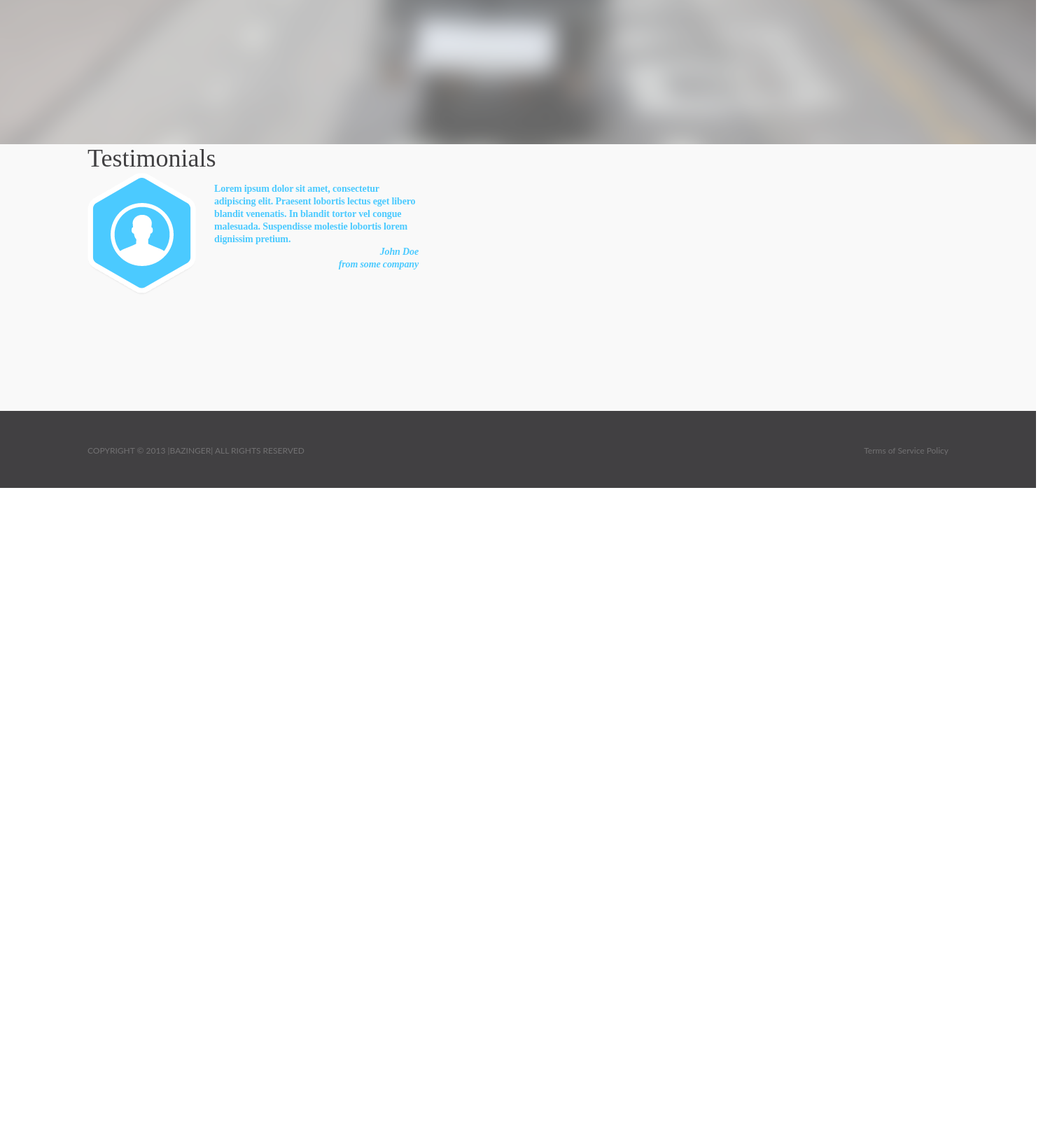
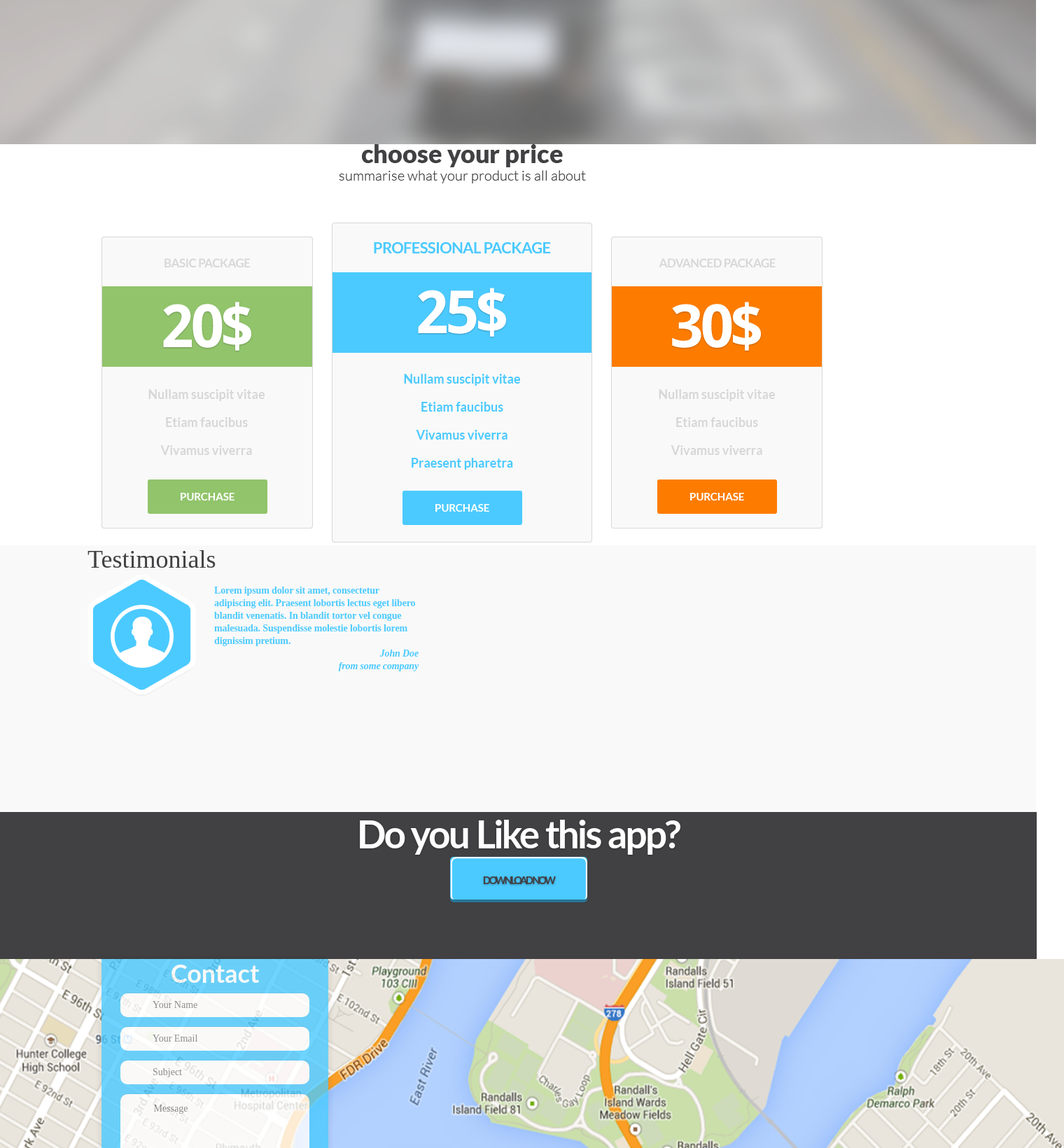
Before and after one commit to vladsaraykin/LandingPage, a PHP site: page / in a window 1520 px wide. Shown: the part 2360-4000 px from the top of the page at 70% size. Before the commit the page ends 3057 px from the top, so only its background shows below. Run offline with PHP 8.4, Linux system fonts and the light colour scheme.

Commit message:
added other elements

```diff
--- a/assets/css/style.css
+++ b/assets/css/style.css
@@ -313,6 +313,7 @@ button:focus {
     flex-direction: column;
     width: 353px;
     height: 56px;
+    margin-bottom: 29px;
 }
 .show-gallery-tittle__head{
     color: #414042;
@@ -329,14 +330,154 @@ button:focus {
 .items-of-gallery{
     display: flex;
     flex-direction: row;
+    margin-top: 29px;
 }
 .item{
     display: flex;
     flex-direction: column;
     width: 270px;
     height: 302px;
+    margin: 015px;
+
+}
+.item-image{
+    display: flex;
+    align-items: center;
+    flex-direction: column-reverse;
+    width: 270px;
+    height: 200px;
+    border-radius: 10px;
+    background: url("../img/image-show-gallery.png");
+}
+.screenshot{
+    display: flex;
+    align-items: flex-end;
+    justify-content: center;
+    width: 270px;
+    height: 41px;
+    background-color: #414042;
+    opacity: 0.65;
+    border-radius: 0 0 10px 10px;
+    color: #4bcaff;
+    font-family: Lato, 'serif';
+    font-size: 15px;
+    font-weight: 700;
+    text-transform: uppercase;
+}
+.description{
+    width: 219px;
+    height: 78px;
+
+    color: #838383;
+    font-family: Lato, 'serif';
+    font-size: 13px;
+    font-weight: 400;
+    line-height: 22px;
+}
+.download{
+    width: 1481px;
+    height: 210px;
+    background-color: #414042;
+}
+.download-content{
+    display: flex;
+    flex-direction: column;
+    align-items: center;
+
+}
+.download-content span{
+    text-shadow: 0 1px 3px rgba(25, 22, 24, 0.36);
+    color: #ffffff;
+    font-family: Lato, 'serif';
+    font-size: 55px;
+    font-weight: 700;
+    letter-spacing: -2.75px;
+}
+.btn-download{
+    width: 196px;
+    height: 61px;
+    box-shadow: 0 4px 0 #277697;
+    background-color: #4bcaff;
+    border-radius: 5px;
+    text-align: center;
+
+    display: flex;
+    justify-content: center;
+    align-items: center;
+}
+.btn-download span{
+    width: 132px;
+    height: 11px;
+    color: #414042;
+    font-family: Lato, 'serif';
+    font-size: 15px;
+    font-weight: 700;
+    text-transform: uppercase;
+
+}
+.map{
+    height: 100vh;
+    background: url("../img/map.png") no-repeat;
+    background-size: cover;
 }
 
+.contact-form{
+    display: flex;
+    justify-content: center;
+    width: 324px;
+    height: 460px;
+    box-shadow: 0 2px 10px rgba(0, 0, 0, 0.15), 0 0 0 rgba(0, 0, 0, 0.1);
+    background-color: #4bcaff;
+    opacity: 0.8;
+}
+.contact-form form{
+    display: flex;
+    flex-direction: column;
+}
+.contact-form form span {
+    justify-content: center;
+    display: flex;
+    color: #ffffff;
+    font-family: Lato, 'serif';
+    font-size: 36px;
+    font-weight: 700;
+}
+.form-item{
+    display: flex;
+    justify-content: center;
+    width: 270px;
+    height: 34px;
+    box-shadow: 0 -1px 0 rgba(0, 0, 0, 0.06);
+    background-color: #ffffff;
+    margin: 7px;
+    border-radius: 10px;
+}
+.form-field{
+    color: #d3d3d3;
+    font-family: "Arial MT", serif;
+    font-size: 14px;
+    font-weight: 400;
+    line-height: 38.4px;
+    border: 0;
+}
+.message{
+    width: 270px;
+    height: 145px;
+    box-shadow: 0 -1px 0 rgba(0, 0, 0, 0.06);
+    background-color: #ffffff;
+}
+.btn-send{
+    width: 192px;
+    height: 46px;
+    border: 0;
+    border-radius: 10px;
+    box-shadow: 0 4px 0 #313032;
+    background-color: #414042;
+    color: #72b3cc;
+    font-family: Lato, 'serif';
+    font-size: 15px;
+    font-weight: 700;
+}
 .footer {
     width: 1480px;
     height: 110px;
--- a/index.html
+++ b/index.html
@@ -108,14 +108,24 @@
                     </div>
                     <span class="description">Nunc cursus libero purus ac congue arcu cursus ut sed vitae pulvinar massa idporta nequetiam elerisque mi id faucibus iaculis vitae pulvinar.</span>
                 </div>
-                <div class="item gallery__item2">
-
+                <div class="item">
+                    <div class="item-image">
+                        <span class="screenshot">SCREEN SHOT #2</span>
+                    </div>
+                    <span class="description">Nunc cursus libero purus ac congue arcu cursus ut sed vitae pulvinar massa idporta nequetiam elerisque mi id faucibus iaculis vitae pulvinar.</span>
                 </div>
-                <div class="item gallery__item3">
-
+                <div class="item">
+                    <div class="item-image">
+                        <span class="screenshot">SCREEN SHOT #3</span>
+                    </div>
+                    <span class="description">Nunc cursus libero purus ac congue arcu cursus ut sed vitae pulvinar massa idporta nequetiam elerisque mi id faucibus iaculis vitae pulvinar.</span>
                 </div>
-                <div class="item gallery__item4">
-
+                <div class="item">
+                    <div class="item-image">
+                        <span class="screenshot">SCREEN SHOT #4</span>
+                    </div>
+                    <span class="description">Nunc cursus libero purus ac congue arcu cursus ut sed vitae pulvinar massa idporta nequetiam elerisque mi id faucibus iaculis vitae pulvinar.</span>
+                </div>
                 </div>
             </div>
         </div>
@@ -125,13 +135,17 @@
             <div class="btn-play-video">
             </div>
             <div class="video-content-text">
-                <span class="tittle">Watch the best Technology in Action</span>
+                <span class="tittle">Watch the best Technology in <span>Action</span></span>
                 <span class="description">Lorem ipsum dolor sit amet, consectetur adipiscing elit. Nunc eget nunc vitae tellus luctus ullamcorper.
                     Nam porttitor ullamcorper felis at convallis. Aenean ornare vestibulum nisi fringilla lacinia. Nullam pulvinar sollicitudin velit id laoreet.
                     Quisque non rhoncus sem.</span>
             </div>
         </div>
     </div>
+    <div class="price">
+        <div class="container">
+            <img src="assets/img/test.png" alt="">
+        </div>
     <div class="testimonials">
         <div class="container">
             <span class="testimonials-content-tittle">Testimonials</span>
@@ -150,6 +164,40 @@
             </div>
         </div>
     </div>
+    <div class="download">
+        <div class="container">
+            <div class="download-content">
+                <span>Do you Like this app?</span>
+                <div class="btn-download"><span>download now</span></div>
+            </div>
+        </div>
+    </div>
+    <div class="map">
+        <div class="container">
+                <div class="contact-form">
+                    <form>
+                        <span>Contact</span>
+                        <div class="form-item">
+                            <input type="text" class="form-field" placeholder="Your Name">
+                        </div>
+
+                        <div class="form-item">
+                            <input type="email" class="form-field" placeholder="Your Email">
+                        </div>
+
+                        <div class="form-item">
+                            <input type="text" class="form-field" placeholder="Subject">
+                        </div>
+
+                        <div class="form-item message">
+                            <textarea class="form-field" rows="7" placeholder="Message"></textarea>
+                        </div>
+
+                        <button type="submit" class="btn-send">Send</button>
+                    </form>
+                </div>
+        </div>
+    </div>
     <footer class="footer">
         <div class="container">
             <div class="footer-content">
```
Also changed, not shown: assets/img/map.png (added), assets/img/test.png (added).
